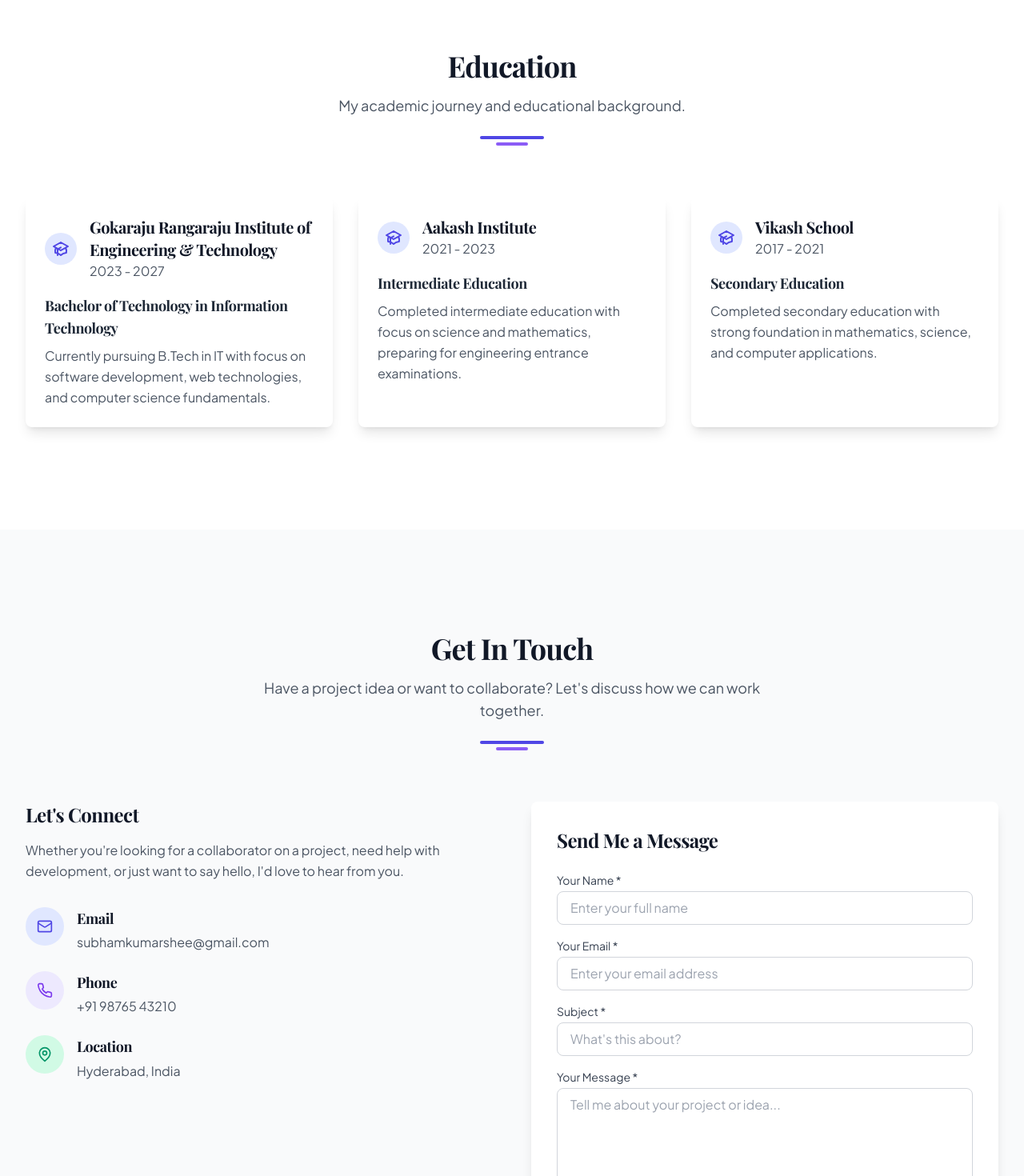
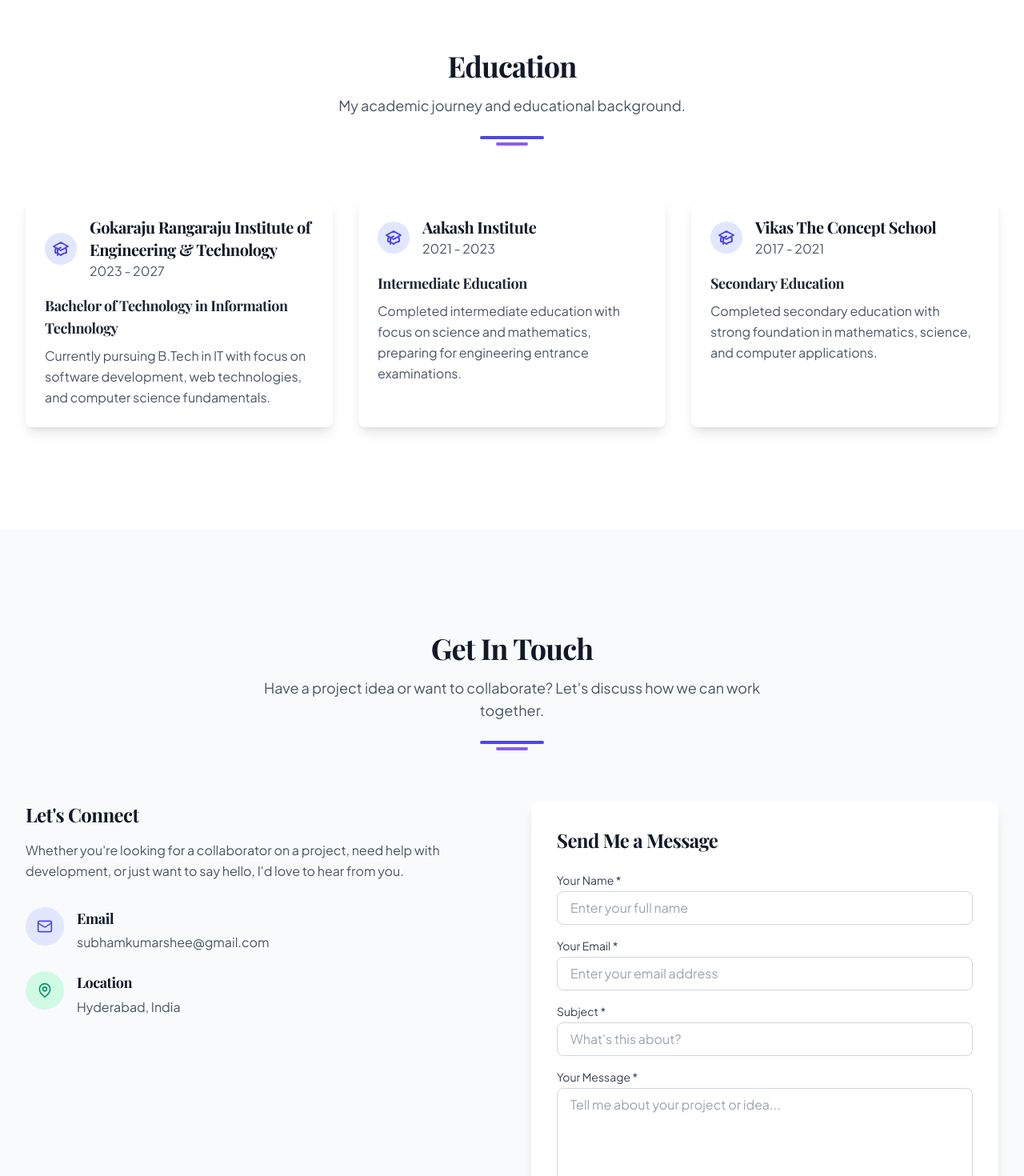
Before and after one commit to Subham8705/portfolio, a React (Vite) app: page / in a window 1280 px wide. Shown: the part 4528-5998 px from the top of the page at 80% size. Built offline with nearby package versions, Linux system fonts and the light colour scheme; a web font is replaced by a local one.

Commit message:
updated contacts

```diff
--- a/src/data/experience.ts
+++ b/src/data/experience.ts
@@ -17,7 +17,7 @@ export const education = [
   },
   {
     id: 'edu-3',
-    institution: 'Vikash School',
+    institution: 'Vikas The Concept School',
     degree: 'Secondary Education',
     duration: '2017 - 2021',
     description: 'Completed secondary education with strong foundation in mathematics, science, and computer applications.'
--- a/src/data/social.ts
+++ b/src/data/social.ts
@@ -20,6 +20,6 @@ export const socialLinks: Social[] = [
 
 export const contactInfo: Contact = {
   email: 'subhamkumarshee@gmail.com',
-  phone: '+91 98765 43210',
+  // phone: '+91 98765 43210',
   location: 'Hyderabad, India'
 };
```
